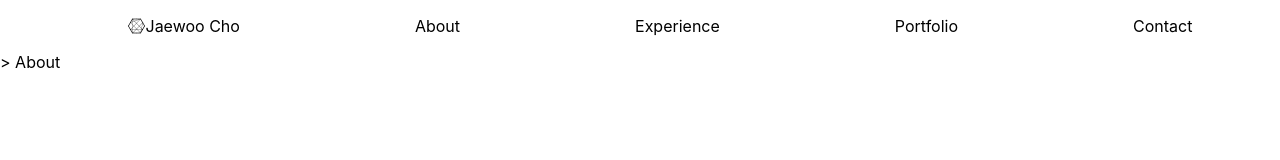
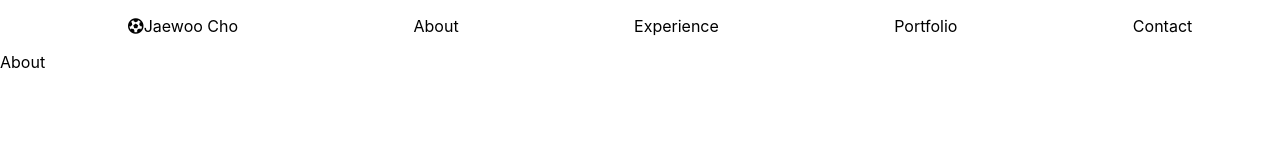
Before and after one commit to mikael1017/my-website, a React (Create React App) app: page / in a window 1280 px wide. Shown: the top 160 px of the page. Built offline with nearby package versions, Linux system fonts and the light colour scheme.

Commit message:
navbar works

```diff
--- a/src/App.css
+++ b/src/App.css
@@ -36,3 +36,14 @@
     transform: rotate(360deg);
   }
 }
+:root {
+  --font-xxlarge: 3.5rem;
+  --font-xlarge: 3rem;
+  --font-large: 2rem;
+  --font-medium: 1.5rem;
+  --font-small: 1rem;
+}
+nav {
+  cursor: pointer,
+
+}
--- a/src/components/Header.js
+++ b/src/components/Header.js
@@ -10,14 +10,14 @@ class Header extends React.Component {
                     <ul style={{display: 'flex', listStyle: 'none', justifyContent: 'space-around'}}>
                         <li>
                             <Link activeClass="active" to="home" spy={true} smooth={true}>
-                                <i class="fab fa-connectdevelop"></i>
+                                <i class="fas fa-futbol"></i>
                                 Jaewoo Cho
                             </Link>
                             </li>
-                        <li><Link  to="about" spy={true} smooth={true}>About</Link></li>
-                        <li><Link  to="experience" spy={true} smooth={true}>Experience</Link></li>
-                        <li><Link  to="portfolio" spy={true} smooth={true}>Portfolio</Link></li>
-                        <li><Link  to="contact" spy={true} smooth={true}>Contact</Link></li>
+                        <li><Link to="about" spy={true} smooth={true}>About</Link></li>
+                        <li><Link to="experience" spy={true} smooth={true}>Experience</Link></li>
+                        <li><Link to="portfolio" spy={true} smooth={true}>Portfolio</Link></li>
+                        <li><Link to="contact" spy={true} smooth={true}>Contact</Link></li>
                     </ul>
                 </nav>
             </header>
--- a/src/components/about.js
+++ b/src/components/about.js
@@ -9,7 +9,7 @@ class About extends React.Component {
 
     render() {
         return(
-            <div id="about" style={{height: 500}}>>
+            <div id="about" style={{height: 500}}>
                 About
             </div>
         )
--- a/src/components/contact.js
+++ b/src/components/contact.js
@@ -9,7 +9,7 @@ class Contact extends React.Component {
 
     render() {
         return (
-            <div id="contact" style={{height: 500}}>>
+            <div id="contact" style={{height: 500}}>
                 contact me
             </div>
         )
--- a/src/components/experience.js
+++ b/src/components/experience.js
@@ -10,7 +10,7 @@ class Experience extends React.Component {
 
     render() {
         return (
-            <div id="experience" style={{height: 500}}>>
+            <div id="experience" style={{height: 500}}>
                 experience
             </div>
         )
```
